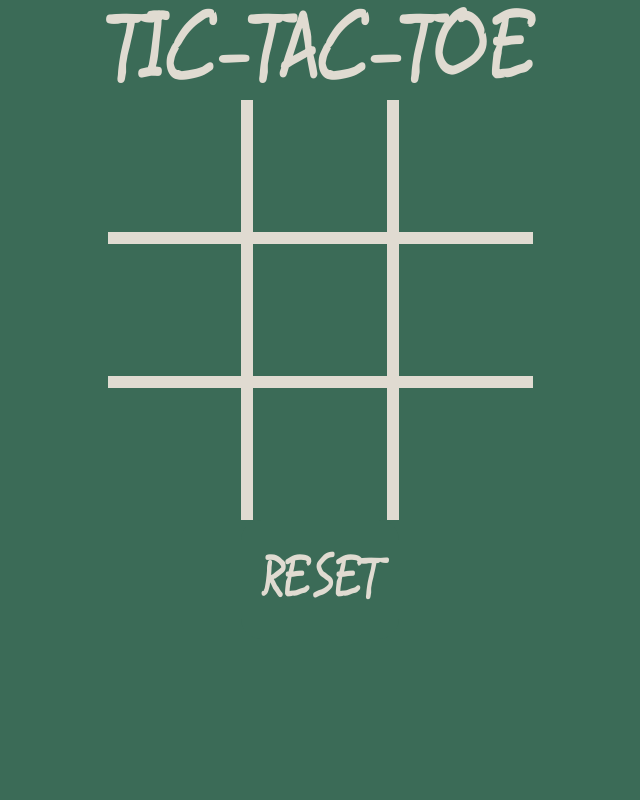
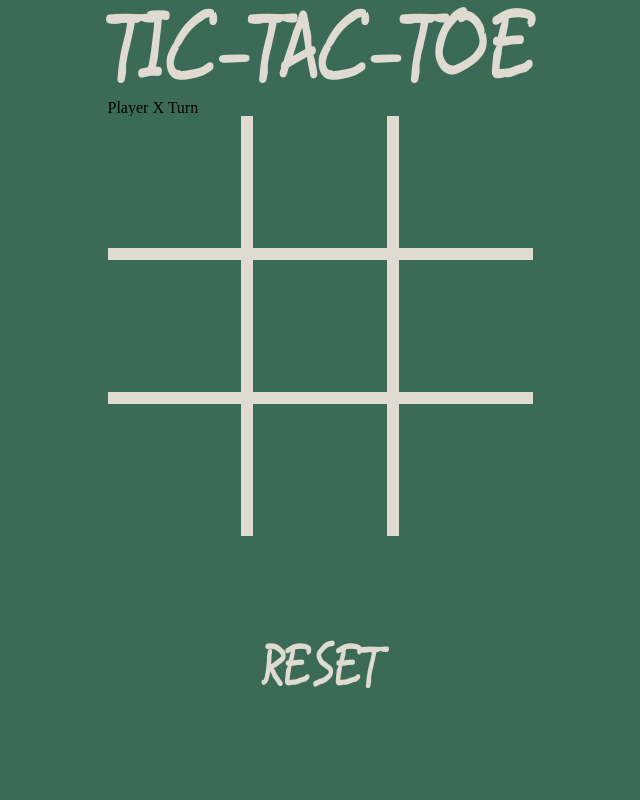
Before and after one commit to jaredw4332/tic-tac-toe, a plain HTML site: page index.html in a window 1280 px wide. Shown: the whole page, without its empty margins (320-960 px from the left). Drawn offline with Linux system fonts and the light colour scheme.

Commit message:
Add gameStatus container

```diff
--- a/index.html
+++ b/index.html
@@ -11,6 +11,7 @@
 <body>
     <div id="container">
         <h1 id="header">TIC-TAC-TOE</h1>
+        <div id="gameStatus">Player X Turn</div>
         <div id="gameboardContainer">
             <button id="0" class="boardCell" onclick="game.move(0)"> </button>
             <button id="1" class="boardCell" onclick="game.move(1)"> </button>
```
